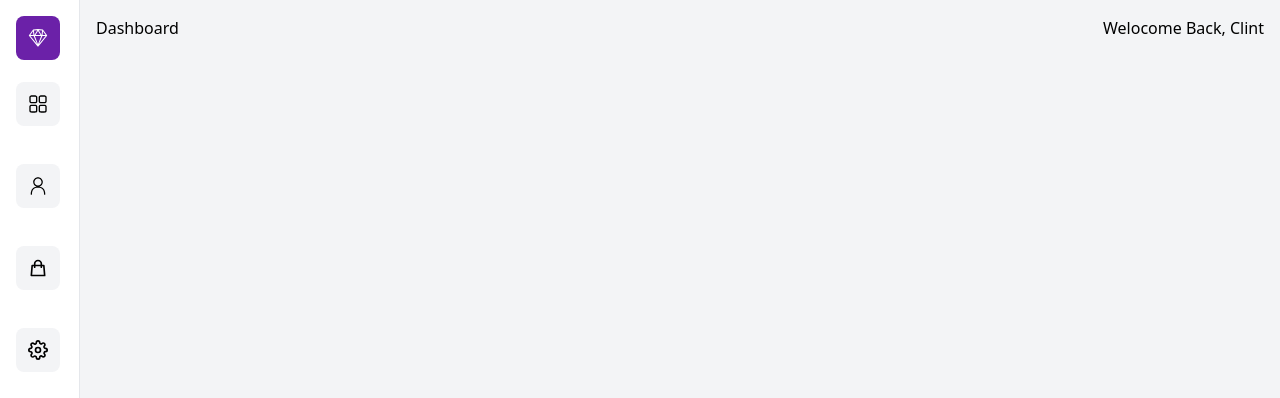
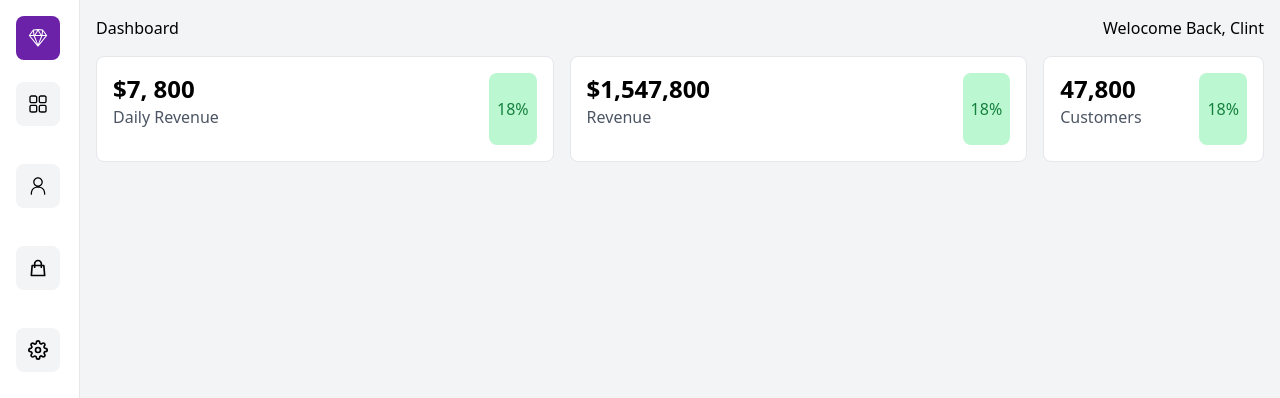
Before and after one commit to Pasindu107/my-app-1, a Next.js app: page / in a window 1280 px wide. Shown: the top 398 px of the page. Built offline with nearby package versions, Linux system fonts and the light colour scheme.

Commit message:
first commit

```diff
--- a/components/Sidebar.jsx
+++ b/components/Sidebar.jsx
@@ -22,12 +22,12 @@ const Sidebar = ({children}) => {
                         <RxDashboard size={20} />
                     </div>
                 </Link>
-                <Link href='/'>
+                <Link href='/cutomers'>
                     <div className='bg-gray-100 hover:bg-gray-200 cursor-pointer my-4 p-3 rounded-lg inline-block'>
                         <RxPerson size={20} />
                     </div>
                 </Link>
-                <Link href='/'>
+                <Link href='/orders'>
                     <div className='bg-gray-100 hover:bg-gray-200 cursor-pointer my-4 p-3 rounded-lg inline-block'>
                         <HiOutlineShoppingBag size={20} />
                     </div>
--- /dev/null
+++ b/components/TopCards.jsx
@@ -0,0 +1,39 @@
+import React from 'react'
+
+const TopCards = () => {
+  return (
+    <div>
+        <div className='grid lg:grid-cols-5 gap-4 p-4'>
+            <div className='lg:col-span-2 col-span-1 bg-white flex justify-between w-full border p-4 rounded-lg'>
+                <div className='flex flex-col w-full pb-4'>
+                    <p className='text-2xl font-bold'>$7, 800</p>
+                    <p className='text-gray-600'>Daily Revenue</p>
+                </div>
+                <p className='bg-green-200 flex justify-center items-center p-2 rounded-lg'>
+                    <span className='text-green-700 tetx-lg'>18%</span>
+                </p>
+            </div>
+            <div className='lg:col-span-2 col-span-1 bg-white flex justify-between w-full border p-4 rounded-lg'>
+                <div className='flex flex-col w-full pb-4'>
+                    <p className='text-2xl font-bold'>$1,547,800</p>
+                    <p className='text-gray-600'>Revenue</p>
+                </div>
+                <p className='bg-green-200 flex justify-center items-center p-2 rounded-lg'>
+                    <span className='text-green-700 tetx-lg'>18%</span>
+                </p>
+            </div>
+            <div className='bg-white flex justify-between w-full border p-4 rounded-lg'>
+                <div className='flex flex-col w-full pb-4'>
+                    <p className='text-2xl font-bold'>47,800</p>
+                    <p className='text-gray-600'>Customers</p>
+                </div>
+                <p className='bg-green-200 flex justify-center items-center p-2 rounded-lg'>
+                    <span className='text-green-700 tetx-lg'>18%</span>
+                </p>
+            </div>
+        </div>
+    </div>
+  )
+}
+
+export default TopCards
--- a/pages/index.js
+++ b/pages/index.js
@@ -2,6 +2,7 @@ import Head from 'next/head'
 import Image from 'next/image'
 
 import Header from '../components/Header'
+import TopCards from '../components/TopCards'
 
 
 export default function Home() {
@@ -15,6 +16,7 @@ export default function Home() {
       </Head>
       <main className='bg-gray-100 min-h-screen'>
       <Header />
+      <TopCards />
       </main>
     </>
   )
```
